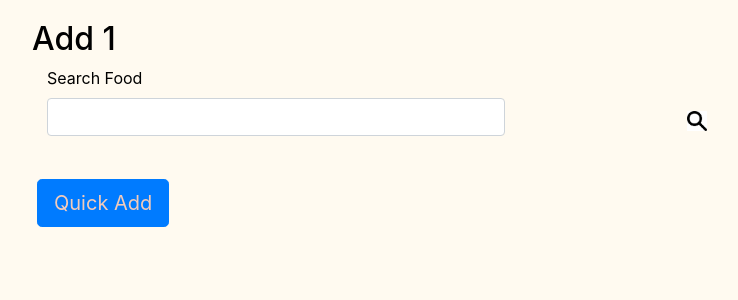
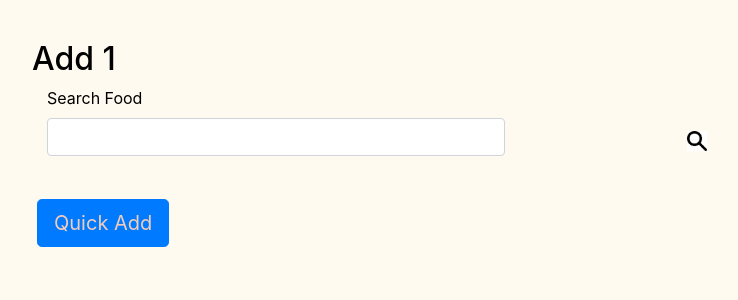
Before and after one commit to espressodepresso/CZ2006-Software-Engineering, a Flask app: page /addFoodRecord/1 in a window 1280 px wide. Shown: the part 79-379 px from the top of the page, without its empty margins (53-791 px from the left). Run offline with Flask 2, Linux system fonts and the light colour scheme; some libraries are stand-ins or nearby versions.

Commit message:
more css

```diff
--- a/Neutral/static/styles/main.css
+++ b/Neutral/static/styles/main.css
@@ -5,6 +5,7 @@
 body {
     background: #fafafa;
     color: black;
+
   }
 
   .bg-color {
@@ -56,6 +57,9 @@
 .small-icons{
     height: 20px;
     width:20px;
+}
+.layout-div{
+    border: 20px solid transparent;
 }
 
 
--- a/Neutral/static/styles/search.css
+++ b/Neutral/static/styles/search.css
@@ -92,3 +92,6 @@
     display:flex;
 
 }
+.modal-body{
+    width:50%;
+}
--- a/Neutral/templates/layout.html
+++ b/Neutral/templates/layout.html
@@ -51,9 +51,10 @@
       </ul>
     </div>
   </nav>
+  <div class="layout-div">
     {% block content %}{% endblock %}
     <!-- Optional JavaScript -->
-    <!-- jQuery first, then Popper.js, then Bootstrap JS -->
+    <!-- jQuery first, then Popper.js, then Bootstrap JS --></div>
     <script src="https://code.jquery.com/jquery-3.2.1.slim.min.js" integrity="sha384-KJ3o2DKtIkvYIK3UENzmM7KCkRr/rE9/Qpg6aAZGJwFDMVNA/GpGFF93hXpG5KkN" crossorigin="anonymous"></script>
     <script src="https://cdnjs.cloudflare.com/ajax/libs/popper.js/1.12.9/umd/popper.min.js" integrity="sha384-ApNbgh9B+Y1QKtv3Rn7W3mgPxhU9K/ScQsAP7hUibX39j7fakFPskvXusvfa0b4Q" crossorigin="anonymous"></script>
     <script src="https://maxcdn.bootstrapcdn.com/bootstrap/4.0.0/js/bootstrap.min.js" integrity="sha384-JZR6Spejh4U02d8jOt6vLEHfe/JQGiRRSQQxSfFWpi1MquVdAyjUar5+76PVCmYl" crossorigin="anonymous"></script>
```
